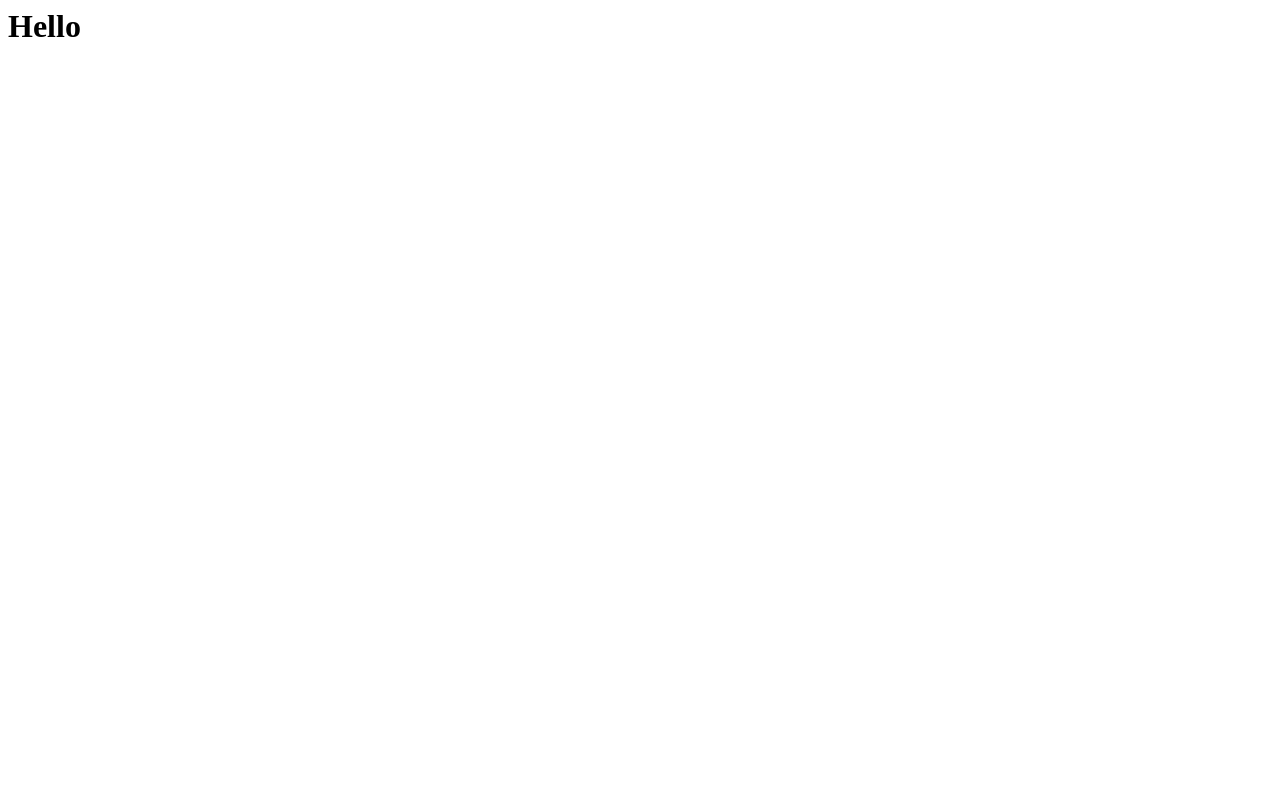
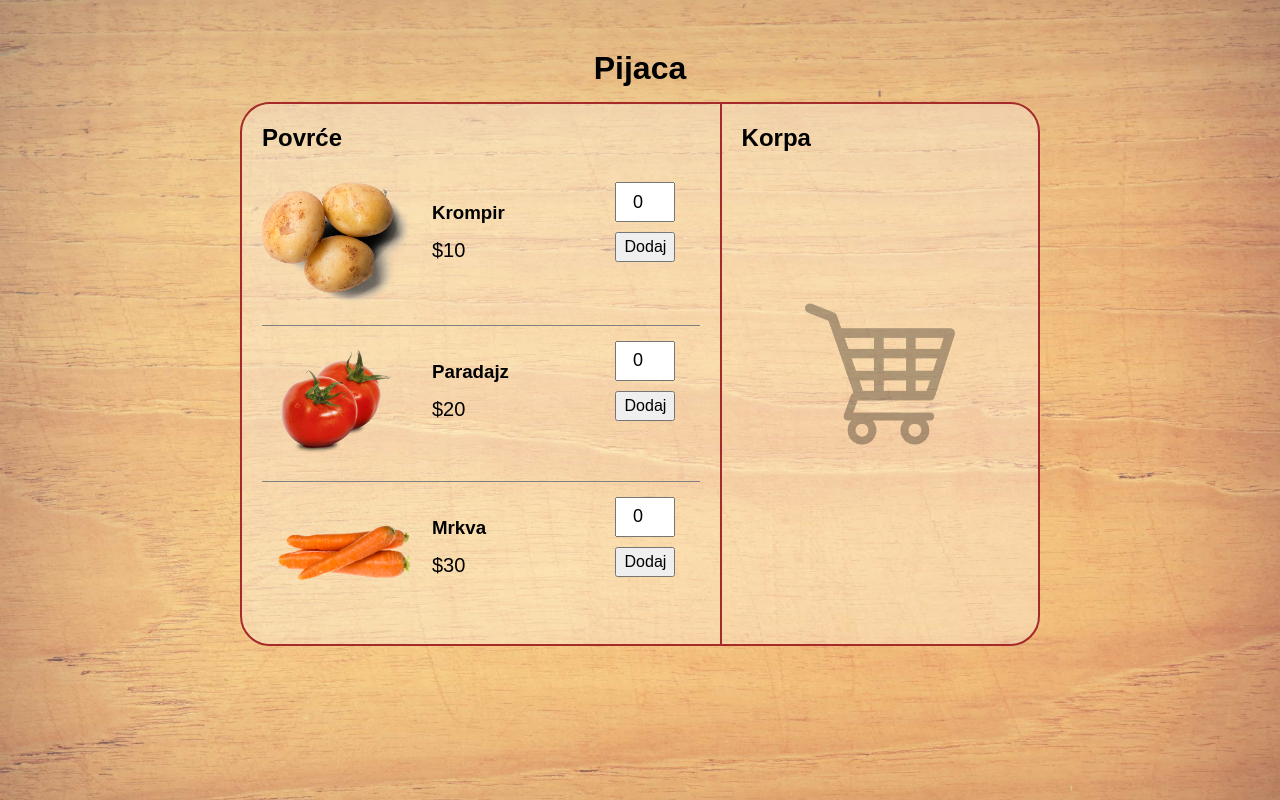
Before and after one commit to code22b/Pijaca, a PHP site: page / in a window 1280 px wide. Before the commit the page is almost empty. Run offline with PHP 8.4, Linux system fonts and the light colour scheme.

Commit message:
Struktura projekta

```diff
--- a/index.php
+++ b/index.php
@@ -1 +1,63 @@
-<h1>Hello</h1>
+<!DOCTYPE html>
+<html>
+<head>
+	<title>Pijaca</title>
+	<link rel="stylesheet" type="text/css" href="style.css">
+</head>
+<body>
+
+	<h1>Pijaca</h1>
+
+	<div class="container">
+		<div class="items">
+			<h2>Povrće</h2>
+
+			<div class="single-item">
+				<img src="img/potato.png">
+				<div class="si-content">
+					<h3>Krompir</h3>
+					<p class="price">$10</p>
+				</div>
+				<div class="actions">
+					<input type="number" name="quantity" value="0" min="0">
+					<button onclick="addToCart(this)">Dodaj</button>
+				</div>
+			</div>
+
+			<div class="single-item">
+				<img src="img/tomato.png">
+				<div class="si-content">
+					<h3>Paradajz</h3>
+					<p class="price">$20</p>
+				</div>
+				<div class="actions">
+					<input type="number" name="quantity" value="0" min="0">
+					<button onclick="addToCart(this)">Dodaj</button>
+				</div>
+			</div>
+
+			<div class="single-item">
+				<img src="img/carrot.png">
+				<div class="si-content">
+					<h3>Mrkva</h3>
+					<p class="price">$30</p>
+				</div>
+				<div class="actions">
+					<input type="number" name="quantity" value="0" min="0">
+					<button onclick="addToCart(this)">Dodaj</button>
+				</div>
+			</div>
+		</div>
+
+		<div class="cart">
+			<h2>Korpa</h2>
+
+			<div class="cart-items"></div>
+
+			<div class="total"></div>
+		</div>
+	</div>
+
+	<script src="script.js"></script>
+</body>
+</html>
--- /dev/null
+++ b/script.js
@@ -0,0 +1,49 @@
+
+let allTotal=0;
+
+function addToCart(element){
+    let mainEl=element.closest(`.single-item`)
+    let price=mainEl.querySelector(`.price`).innerText;
+    let name=mainEl.querySelector(`h3`).innerText;
+    let quantity=mainEl.querySelector(`input`).value
+    let cartItems=document.querySelector(`.cart-items`);
+    if(parseInt(quantity)>0){
+        price=price.substring(1);
+        price=parseInt(price);
+                let total=price*parseInt(quantity);
+
+                allTotal +=total;
+
+           cartItems.innerHTML +=`<div class="cart-single-item">
+                                 <h3>${name}</h3>
+                                 <p>${price} x ${quantity}= $<span>${total}</span></p>
+                                 <button onclick="removeFromCart(this)" class="remove-item">Ukloni</button>
+                               </div>`;
+            document.querySelector(`.total`).innerText=`Total: $${allTotal}`;
+           element.innerText=`Dodato`
+           element.setAttribute(`disabled`, `true`);
+    }else{
+        alert(`odaberi kolicinu`)
+    }
+}
+
+function removeFromCart(element){
+    let mainEl=element.closest(`.cart-single-item`);
+    let price=mainEl.querySelector(`p span`).innerText;
+    let name=mainEl.querySelector(`h3`).innerText;
+    let vegetables=document.querySelectorAll(`.single-item`);
+    price=parseInt(price);
+    allTotal -= price
+    document.querySelector(`.total`).innerText=`Total:$${allTotal}`
+    mainEl.remove();
+vegetables.forEach(function(vege){
+    let itemName=vege.querySelector(`.si-content h3`).innerText;
+    if(itemName===name){
+        vege.querySelector(`.actions input`).value=0;
+        vege.querySelector(`.actions button`).removeAttribute(`disabled`)
+        vege.querySelector(`.actions button`).innerText=`Dodaj`
+
+    }
+
+})
+}
--- /dev/null
+++ b/style.css
@@ -0,0 +1,114 @@
+* {
+	box-sizing: border-box;
+	margin: 0;
+	padding: 0;
+}
+
+body {
+	background-image: url('img/bg.jpg');
+	background-size: cover;
+	font-family: sans-serif;
+	padding: 50px;
+}
+
+h1 {
+	text-align: center;
+	margin-bottom: 15px;
+}
+
+h2 {
+	margin-bottom: 15px;
+}
+
+h3 {
+	margin-bottom: 15px;
+}
+
+.container {
+	max-width: 800px;
+	margin: auto;
+	border: 2px solid brown;
+	border-radius: 30px;
+	display: flex;
+	background-color: rgba(255, 255, 255, 0.3);
+}
+
+.items {
+	width: 60%;
+	padding: 20px;
+}
+
+.cart {
+	width: 40%;
+	padding: 20px;
+	border-left: 2px solid brown;
+	background-image: url('img/cart.png');
+	background-size: 150px;
+	background-position: center;
+	background-repeat: no-repeat;
+	position: relative;
+}
+
+.single-item {
+	display: flex;
+	border-bottom: 1px solid grey;
+	padding: 15px 0;
+}
+
+.single-item:last-child {
+	border-bottom: 0;
+}
+
+.single-item img {
+	max-width: 150px;
+}
+
+.single-item .si-content {
+	width: 70%;
+	padding-left: 20px;
+	padding-top: 20px;
+}
+
+.single-item .si-content p {
+	font-size: 20px;
+}
+
+.single-item .actions {
+	width: 30%;
+}
+
+.single-item .actions input {
+	height: 40px;
+	width: 60px;
+	text-align: center;
+	font-size: 18px;
+}
+
+.single-item .actions button {
+	width: 60px;
+	margin-top: 10px;
+	height: 30px;
+	font-size: 16px;
+}
+
+.cart-single-item {
+	display: flex;
+	justify-content: space-between;
+	align-items: center;
+	margin-bottom: 15px;
+}
+
+.cart-single-item h3 {
+	margin-bottom: 0;
+}
+
+.cart-single-item button {
+	padding: 5px;
+}
+
+.total {
+	position: absolute;
+	bottom: 20px;
+	left: 20px;
+	font-size: 24px;
+}
```
Also changed, not shown: Img/bg.jpg (added), Img/carrot.png (added), Img/cart.png (added), Img/potato.png (added), Img/tomato.png (added).
